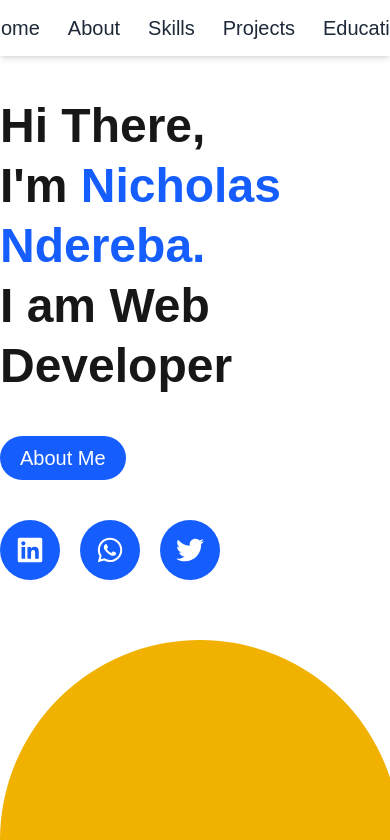
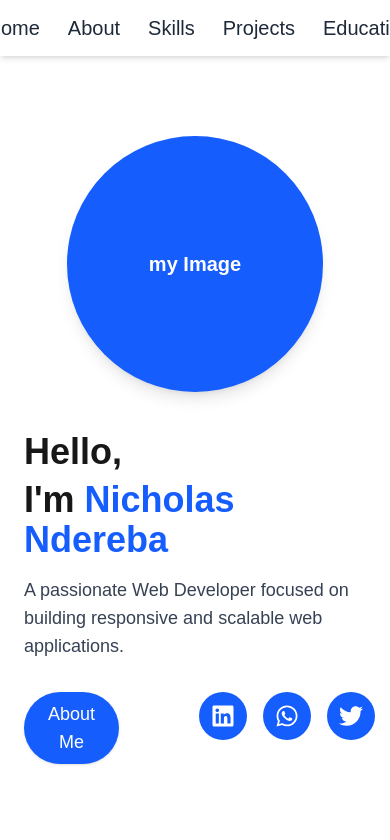
Before and after one commit to dev-kadere/Meet-Nicholas, a Next.js app: page / in a window 390 px wide. Shown: the top 840 px of the page. Built offline with nearby package versions, Linux system fonts and the light colour scheme.

Commit message:
responsive hero

```diff
--- a/sections/Hero.jsx
+++ b/sections/Hero.jsx
@@ -4,51 +4,62 @@ import { FaLinkedin, FaWhatsapp, FaTwitter } from "react-icons/fa";
 const Hero = () => {
   const socialLinks = [
     {
-      icon: <FaLinkedin className="text-white h-7 w-7" />,
+      icon: <FaLinkedin className="text-white h-6 w-6" />,
       url: "/linkedin",
+      label: "LinkedIn",
     },
     {
-      icon: <FaWhatsapp className="text-white h-7 w-7" />,
+      icon: <FaWhatsapp className="text-white h-6 w-6" />,
       url: "/whatsapp",
+      label: "WhatsApp",
     },
     {
-      icon: <FaTwitter className="text-white h-7 w-7" />,
+      icon: <FaTwitter className="text-white h-6 w-6" />,
       url: "/twitter",
+      label: "Twitter",
     },
   ];
 
   return (
-    <section id="home" className=" ">
-      <div className="container mx-auto">
-        <div className="mt-10 text-5xl font-bold leading-15">
-          <h2 className="">Hi There, </h2>
+    <section id="home" className="container mx-auto px-6 py-20">
+      <div className="grid grid-cols-1 md:grid-cols-2  gap-10 items-center md:mt-20">
+        <div className="flex justify-center">
+          <div className="h-64 w-64 md:h-100 md:w-100 bg-blue-600 rounded-full flex items-center justify-center shadow-lg">
+            <span className="text-white text-xl font-semibold">my Image</span>
+          </div>
+        </div>
+        <div>
+          <div className="text-4xl md:text-5xl font-bold space-y-2">
+            <h2>Hello,</h2>
             <h2>
-            I'm <span className="text-blue-600">Nicholas Ndereba.</span>
+              I'm <span className="text-blue-600">Nicholas Ndereba</span>
             </h2>
-          <p> I am Web Developer</p>
+            <p className="text-lg md:text-3xl font-normal text-gray-700 mt-4">
+              A passionate Web Developer focused on building responsive and
+              scalable web applications.
+            </p>
           </div>
-        <div className="mt-10">
-          <button className="bg-blue-600  text-white py-2 rounded-full text-xl px-5">
+
+          <div className="mt-8 flex flex-row gap-20 ">
+            <Link href="#about">
+              <button className="bg-blue-600 hover:bg-blue-700 transition-colors duration-300 text-white py-2 px-6 rounded-full text-lg shadow">
                 About Me
               </button>
-        </div>
-        <div className="mt-10 flex gap-5">
+            </Link>
+            <div className="flex gap-4">
               {socialLinks.map((link, index) => (
-            <div
-              key={index}
-              className="h-15 w-15 rounded-full bg-blue-600 flex items-center justify-center"
-            >
                 <Link
                   key={index}
                   href={link.url}
-                className="flex items-center justify-center"
+                  aria-label={link.label}
+                  className="h-12 w-12 rounded-full bg-blue-600 hover:bg-blue-700 flex items-center justify-center transition-colors duration-300"
                 >
                   {link.icon}
                 </Link>
-            </div>
               ))}
             </div>
-        <div className="bg-yellow-500 mt-15 h-100 w-100 rounded-full flex items-center justify-center mx-auto"></div>
+          </div>
+        </div>
       </div>
     </section>
   );
```
Lines whose indentation alone changed are shown as unchanged.
